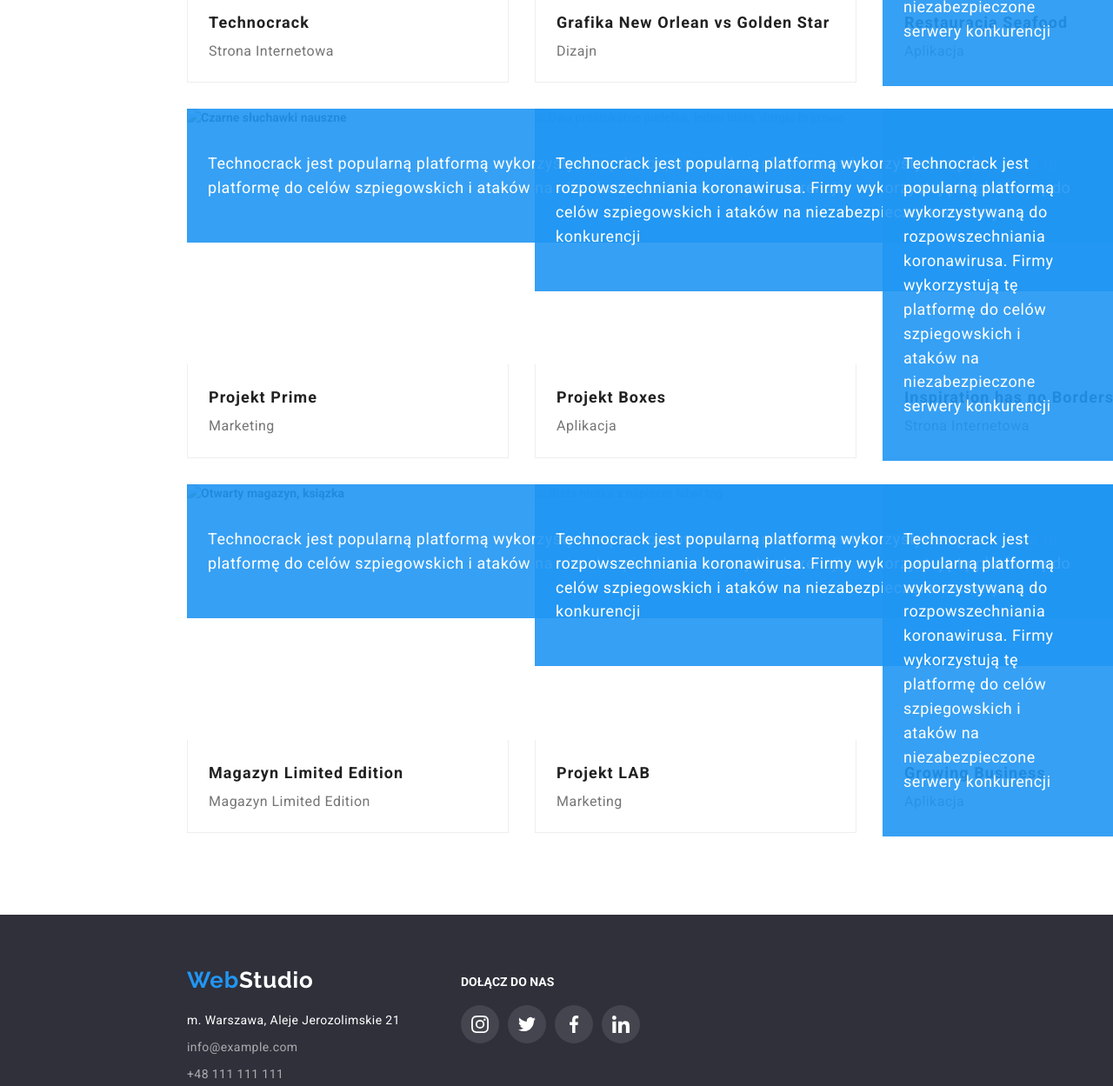
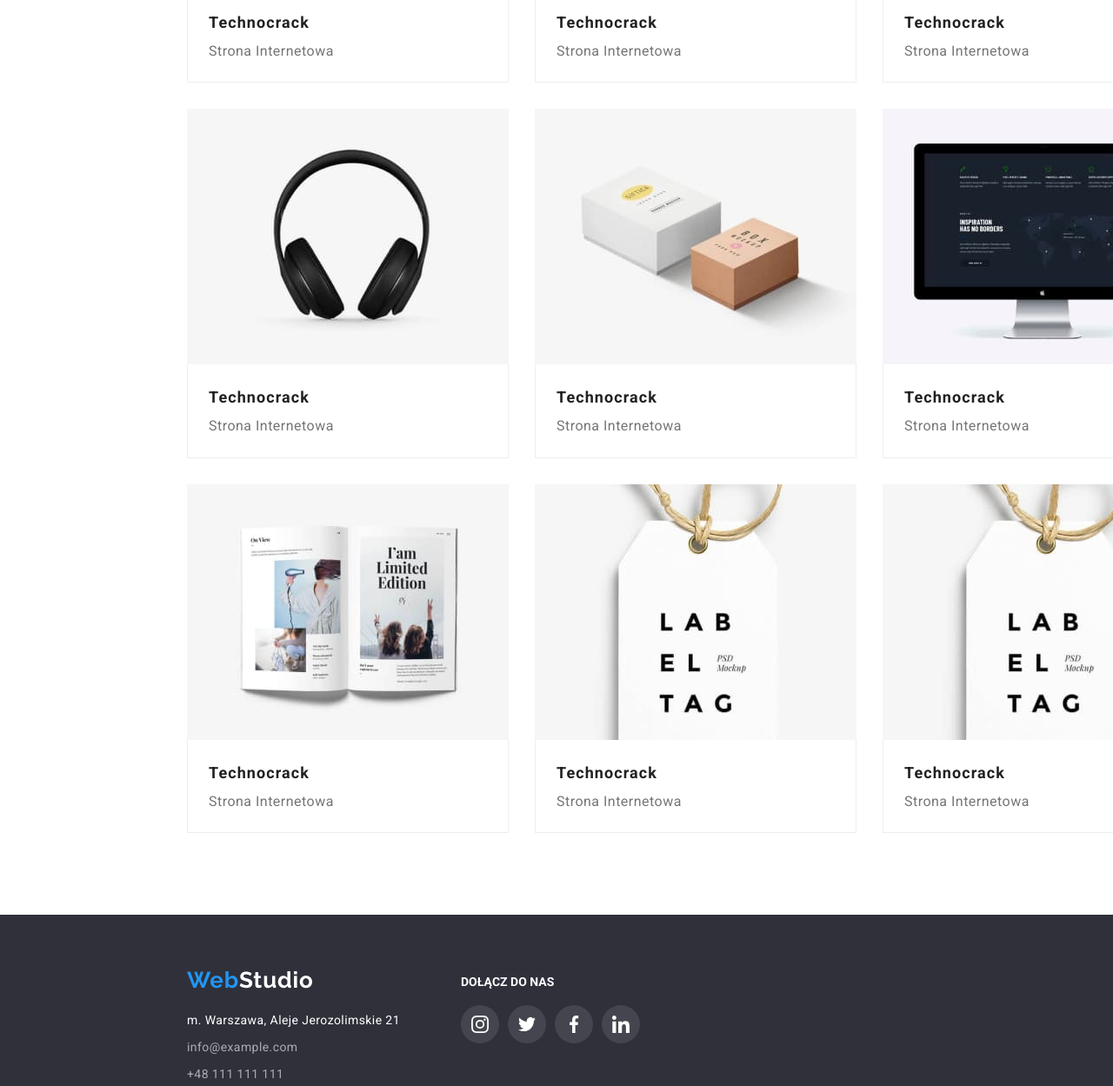
Before and after one commit to Otrzewik/goit-markup-hw-05, a plain HTML site: page portfolio.html in a window 1280 px wide. Shown: the part 580-1829 px from the top of the page at 87% size. Drawn offline with Linux system fonts and the light colour scheme.

Commit message:
poprawiona_wersja

```diff
--- a/css/style.css
+++ b/css/style.css
@@ -475,7 +475,7 @@ body {
   font-size: 14px;
   font-weight: 400;
   line-height: 1.71;
-  vertical-align: Top;
+  vertical-align: top;
   text-decoration: none;
   letter-spacing: 0.03em;
   padding-bottom: 9px;
@@ -598,41 +598,47 @@ body {
   display: flex;
   flex-wrap: wrap;
 }
-
 .figcaption-portfolio {
-  border: 1px solid #eeeeee;
+  /* display: block; */
+  border: 1px solid #EEEEEE;
   border-top: none;
   padding: 20px 24px;
 }
-
 .figure-portfolio {
   cursor: pointer;
 }
-
 .figure-portfolio:hover,
 .figure-portfolio:focus {
   box-shadow: 0px 1px 1px rgba(0, 0, 0, 0.12), 0px 4px 4px rgba(0, 0, 0, 0.06),
     1px 4px 6px rgba(0, 0, 0, 0.16);
 }
-
+.potfolio-top-text {
+  /* wyjezdzajacy tekst */
+  position: absolute;
+  top: 0;
+  left: 0;
+  height: 100%;
+  /* granice obszaru - obejmuje caly relatywny obiekt - tu-img */
+  padding: 49px 45px 49px 24px;
+  /* odstepy */
+  background-color: #2196f3e5;
+  color: #fff;
+  font-size: 18px;
+  line-height: 1.56;
+  /* animacja */
+  transform: translateY(100%);
+  transition: transform 250ms;
+  transition-timing-function: cubic-bezier(0.4, 0, 0.2, 1);
+}
 .overlay {
-  position: absolute;
-  background-color: rgba(33, 150, 243, 0.9);
+  /* div z obrazem i trescia po najechaniu na karte */
+  position: relative;
+  overflow: hidden;
+  /* schowanie zawartosci, ktora wychodzi poza obszar obrazu przy rozwijaniu */
 }
-
-.overlay p {
-  font-style: normal;
-  font-weight: 400;
-  font-size: 18px;
-  line-height: 1.55;
-  letter-spacing: 0.03em;
-  color: var(--brand-color-white);
-  width: 100%;
-  height: 100%;
-  padding-top: 49px;
-  padding-left: 24px;
-  padding-right: 45px;
-  padding-bottom: 49px;
+.figure-portfolio:hover .potfolio-top-text,
+.figure-portfolio:focus .potfolio-top-text {
+  transform: translateY(0);
 }
 
 /*   MODAL  */
--- a/portfolio.html
+++ b/portfolio.html
@@ -78,187 +78,212 @@
       <div class="main-list">
       <ul class="list figure-list">
         <li>
-          <div class="overlay-box">
           <div class="overlay">
-              <p class="potfolio-top-text">
-                Technocrack jest popularną platformą wykorzystywaną do rozpowszechniania koronawirusa. Firmy wykorzystują tę platformę do celów szpiegowskich i ataków na niezabezpieczone serwery konkurencji
-              </p>
-            </div>
-          <figure class="figure-portfolio">
+            <div class="figure-portfolio">
               <img
-              src="/goit-markup-hw-04/images/Portfolio/img-2.jpg"
+                src="./images/Portfolio/img-2.jpg"
                 alt="otwarty laptop wyświetlajacy stronę internetową"
                 width="370"
                 height="294"
               />
-            <figcaption class="figcaption-portfolio">
+              <p class="potfolio-top-text">
+                Technocrack jest popularną platformą wykorzystywaną do
+                rozpowszechniania koronawirusa. Firmy wykorzystują tę
+                platformę do celów szpiegowskich i ataków na
+                niezabezpieczone serwery konkurencji
+              </p>
+            </div>
+          </div>
+          <div class="figcaption-portfolio">
             <h3 class="title-img">Technocrack</h3>
             <p class="desctiption">Strona Internetowa</p>
-            </figcaption>
-          </figure>
+          </div>
         </li>
         <li>
-          <div class="overlay-box">
           <div class="overlay">
-              <p class="potfolio-top-text">
-                Technocrack jest popularną platformą wykorzystywaną do rozpowszechniania koronawirusa. Firmy wykorzystują tę platformę do celów szpiegowskich i ataków na niezabezpieczone serwery konkurencji
-              </p>
-            </div>
-          <figure class="figure-portfolio">
+            <div class="figure-portfolio">
               <img
-              src="/goit-markup-hw-04/images/Portfolio/img-3.jpg"
+                src="./images/Portfolio/img-3.jpg"
                 alt="Dwóch koszykarzy walczących o piłkę"
                 width="370"
                 height="294"
               />
-            <figcaption class="figcaption-portfolio">
-              <h3 class="title-img">Grafika New Orlean vs Golden Star</h3>
-              <p class="desctiption">Dizajn</p>
-            </figcaption>
-          </figure>
-        </li>
-        <li>
-        <div class="overlay-box">
-          <div class="overlay">
               <p class="potfolio-top-text">
-              Technocrack jest popularną platformą wykorzystywaną do rozpowszechniania koronawirusa. Firmy wykorzystują tę platformę do celów szpiegowskich i ataków na niezabezpieczone serwery konkurencji
+                Technocrack jest popularną platformą wykorzystywaną do
+                rozpowszechniania koronawirusa. Firmy wykorzystują tę
+                platformę do celów szpiegowskich i ataków na
+                niezabezpieczone serwery konkurencji
               </p>
             </div>
-          <figure class="figure-portfolio">
+          </div>
+          <div class="figcaption-portfolio">
+            <h3 class="title-img">Technocrack</h3>
+            <p class="desctiption">Strona Internetowa</p>
+          </div>
+        </li>
+
+        <li>
+          <div class="overlay">
+            <div class="figure-portfolio">
               <img
-              src="/goit-markup-hw-04/images/Portfolio/img-4.jpg"
+                src="./images/Portfolio/img-4.jpg"
                 alt="Logo restauracji The seafood restaurant"
                 width="370"
                 height="294"
               />
-
-            <figcaption class="figcaption-portfolio">
-              <h3 class="title-img">Restauracja Seafood</h3>
-              <p class="desctiption">Aplikacja</p>
-
-            </figcaption>
-          </figure>
-        </li>
-        <li>
-          <div class="overlay-box">
-            <div class="overlay">
               <p class="potfolio-top-text">
-                Technocrack jest popularną platformą wykorzystywaną do rozpowszechniania koronawirusa. Firmy wykorzystują tę platformę do celów szpiegowskich i ataków na niezabezpieczone serwery konkurencji
+                Technocrack jest popularną platformą wykorzystywaną do
+                rozpowszechniania koronawirusa. Firmy wykorzystują tę
+                platformę do celów szpiegowskich i ataków na
+                niezabezpieczone serwery konkurencji
               </p>
             </div>
-          <figure class="figure-portfolio">
+          </div>
+          <div class="figcaption-portfolio">
+            <h3 class="title-img">Technocrack</h3>
+            <p class="desctiption">Strona Internetowa</p>
+          </div>
+        </li>
+
+        <li>
+          <div class="overlay">
+            <div class="figure-portfolio">
               <img
-              src="/goit-markup-hw-04/images/Portfolio/img-5.jpg"
+                src="./images/Portfolio/img-5.jpg"
                 alt="Czarne słuchawki nauszne"
                 width="370"
                 height="294"
               />
-            <figcaption class="figcaption-portfolio">
-              <h3 class="title-img">Projekt Prime</h3>
-              <p class="desctiption">Marketing</p>
-            </figcaption>
-          </figure class="figure-portfolio">
-        </li>
-        <li>
-          <div class="overlay-box">
-            <div class="overlay">
               <p class="potfolio-top-text">
-                Technocrack jest popularną platformą wykorzystywaną do rozpowszechniania koronawirusa. Firmy wykorzystują tę platformę do celów szpiegowskich i ataków na niezabezpieczone serwery konkurencji
+                Technocrack jest popularną platformą wykorzystywaną do
+                rozpowszechniania koronawirusa. Firmy wykorzystują tę
+                platformę do celów szpiegowskich i ataków na
+                niezabezpieczone serwery konkurencji
               </p>
             </div>
-          <figure class="figure-portfolio">
+          </div>
+          <div class="figcaption-portfolio">
+            <h3 class="title-img">Technocrack</h3>
+            <p class="desctiption">Strona Internetowa</p>
+          </div>
+        </li>
+
+        <li>
+          <div class="overlay">
+            <div class="figure-portfolio">
               <img
-              src="/goit-markup-hw-04/images/Portfolio/img-6.jpg"
+                src="./images/Portfolio/img-6.jpg"
                 alt="Dwa prostokątne pudełka, jedno białe, drugie brązowe"
                 width="370"
                 height="294"
               />
-            <figcaption class="figcaption-portfolio">
-              <h3 class="title-img">Projekt Boxes</h3>
-              <p class="desctiption">Aplikacja</p>
-            </figcaption>
-          </figure class="figure-portfolio">
-        </li>
-        <li>
-          <div class="overlay-box">
-            <div class="overlay">
               <p class="potfolio-top-text">
-                Technocrack jest popularną platformą wykorzystywaną do rozpowszechniania koronawirusa. Firmy wykorzystują tę platformę do celów szpiegowskich i ataków na niezabezpieczone serwery konkurencji
+                Technocrack jest popularną platformą wykorzystywaną do
+                rozpowszechniania koronawirusa. Firmy wykorzystują tę
+                platformę do celów szpiegowskich i ataków na
+                niezabezpieczone serwery konkurencji
               </p>
             </div>
-          <figure class="figure-portfolio">
+          </div>
+          <div class="figcaption-portfolio">
+            <h3 class="title-img">Technocrack</h3>
+            <p class="desctiption">Strona Internetowa</p>
+          </div>
+        </li>
+
+
+        <li>
+          <div class="overlay">
+            <div class="figure-portfolio">
               <img
-              src="/goit-markup-hw-04/images/Portfolio/img-7.jpg"
+                src="./images/Portfolio/img-7.jpg"
                 alt="Monitor wyświetlający stron internetową w ciemnej kolorystyce"
                 width="370"
                 height="294"
               />
-            <figcaption class="figcaption-portfolio">
-              <h3 class="title-img">Inspiration has no Borders</h3>
-              <p class="desctiption">Strona Internetowa</p>
-            </figcaption>
-          </figure>
-        </li>
-        <li>
-          <div class="overlay-box">
-            <div class="overlay">
               <p class="potfolio-top-text">
-                Technocrack jest popularną platformą wykorzystywaną do rozpowszechniania koronawirusa. Firmy wykorzystują tę platformę do celów szpiegowskich i ataków na niezabezpieczone serwery konkurencji
+                Technocrack jest popularną platformą wykorzystywaną do
+                rozpowszechniania koronawirusa. Firmy wykorzystują tę
+                platformę do celów szpiegowskich i ataków na
+                niezabezpieczone serwery konkurencji
               </p>
             </div>
-          <figure class="figure-portfolio">
+          </div>
+          <div class="figcaption-portfolio">
+            <h3 class="title-img">Technocrack</h3>
+            <p class="desctiption">Strona Internetowa</p>
+          </div>
+        </li>
+
+        <li>
+          <div class="overlay">
+            <div class="figure-portfolio">
               <img
-              src="/goit-markup-hw-04/images/Portfolio/img-8.jpg"
+                src="./images/Portfolio/img-8.jpg"
                 alt="Otwarty magazyn, ksiązka"
                 width="370"
                 height="294"
               />
-            <figcaption class="figcaption-portfolio">
-              <h3 class="title-img">Magazyn Limited Edition</h3>
-              <p class="desctiption">Magazyn Limited Edition</p>
-            </figcaption>
-          </figure class="figure-portfolio">
-        </li>
-        <li>
-          <div class="overlay-box">
-            <div class="overlay">
               <p class="potfolio-top-text">
-                Technocrack jest popularną platformą wykorzystywaną do rozpowszechniania koronawirusa. Firmy wykorzystują tę platformę do celów szpiegowskich i ataków na niezabezpieczone serwery konkurencji
+                Technocrack jest popularną platformą wykorzystywaną do
+                rozpowszechniania koronawirusa. Firmy wykorzystują tę
+                platformę do celów szpiegowskich i ataków na
+                niezabezpieczone serwery konkurencji
               </p>
             </div>
-          <figure class="figure-portfolio">
+          </div>
+          <div class="figcaption-portfolio">
+            <h3 class="title-img">Technocrack</h3>
+            <p class="desctiption">Strona Internetowa</p>
+          </div>
+        </li>
+
+        <li>
+            <div class="overlay">
+              <div class="figure-portfolio">
                 <img
-              src="/goit-markup-hw-04/images/Portfolio/img-9.jpg"
+                  src="./images/Portfolio/img-9.jpg"
                   alt="Biała metka z napisem label tag"
                   width="370"
                   height="294"
                 />
-            <figcaption class="figcaption-portfolio">
-              <h3 class="title-img">Projekt LAB</h3>
-              <p class="desctiption">Marketing</p>
-            </figcaption>
-          </figure>
-        </li>
-        <li>
-          <div class="overlay-box">
-            <div class="overlay">
                 <p class="potfolio-top-text">
-                Technocrack jest popularną platformą wykorzystywaną do rozpowszechniania koronawirusa. Firmy wykorzystują tę platformę do celów szpiegowskich i ataków na niezabezpieczone serwery konkurencji
+                  Technocrack jest popularną platformą wykorzystywaną do
+                  rozpowszechniania koronawirusa. Firmy wykorzystują tę
+                  platformę do celów szpiegowskich i ataków na
+                  niezabezpieczone serwery konkurencji
                 </p>
               </div>
-          <figure class="figure-portfolio">
+            </div>
+            <div class="figcaption-portfolio">
+              <h3 class="title-img">Technocrack</h3>
+              <p class="desctiption">Strona Internetowa</p>
+            </div>
+          </li>
+
+          <li>
+            <div class="overlay">
+              <div class="figure-portfolio">
                 <img
-              src="/goit-markup-hw-04/images/Portfolio/img-10.jpg"
-              alt="otwarty laptop wyświetlajacy stronę internetową"
+                  src="./images/Portfolio/img-9.jpg"
+                  alt="otwarty laptop wyświetlający stronę internetową"
                   width="370"
                   height="294"
                 />
-            <figcaption class="figcaption-portfolio">
-              <h3 class="title-img">Growing Business</h3>
-              <p class="desctiption">Aplikacja</p>
-            </figcaption>
-          </figure>
+                <p class="potfolio-top-text">
+                  Technocrack jest popularną platformą wykorzystywaną do
+                  rozpowszechniania koronawirusa. Firmy wykorzystują tę
+                  platformę do celów szpiegowskich i ataków na
+                  niezabezpieczone serwery konkurencji
+                </p>
+              </div>
+            </div>
+            <div class="figcaption-portfolio">
+              <h3 class="title-img">Technocrack</h3>
+              <p class="desctiption">Strona Internetowa</p>
+            </div>
           </li>
+
       </ul>
     </div>
     </div>
```
Lines whose indentation alone changed are shown as unchanged.
